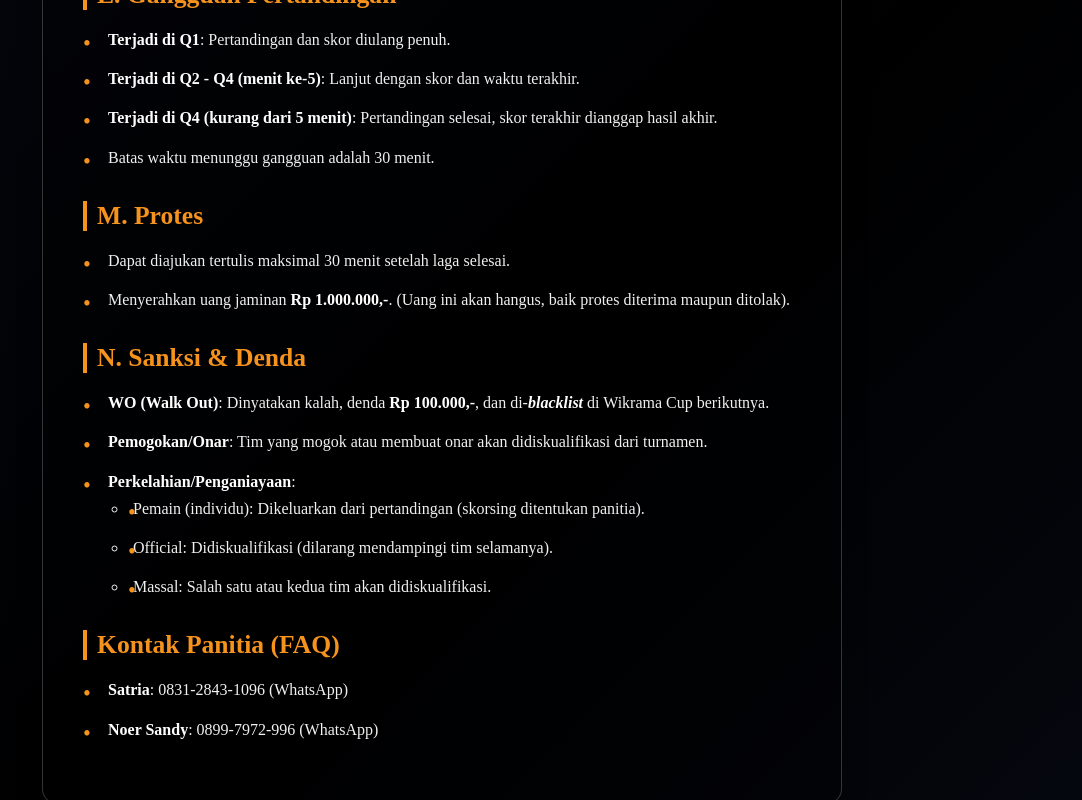
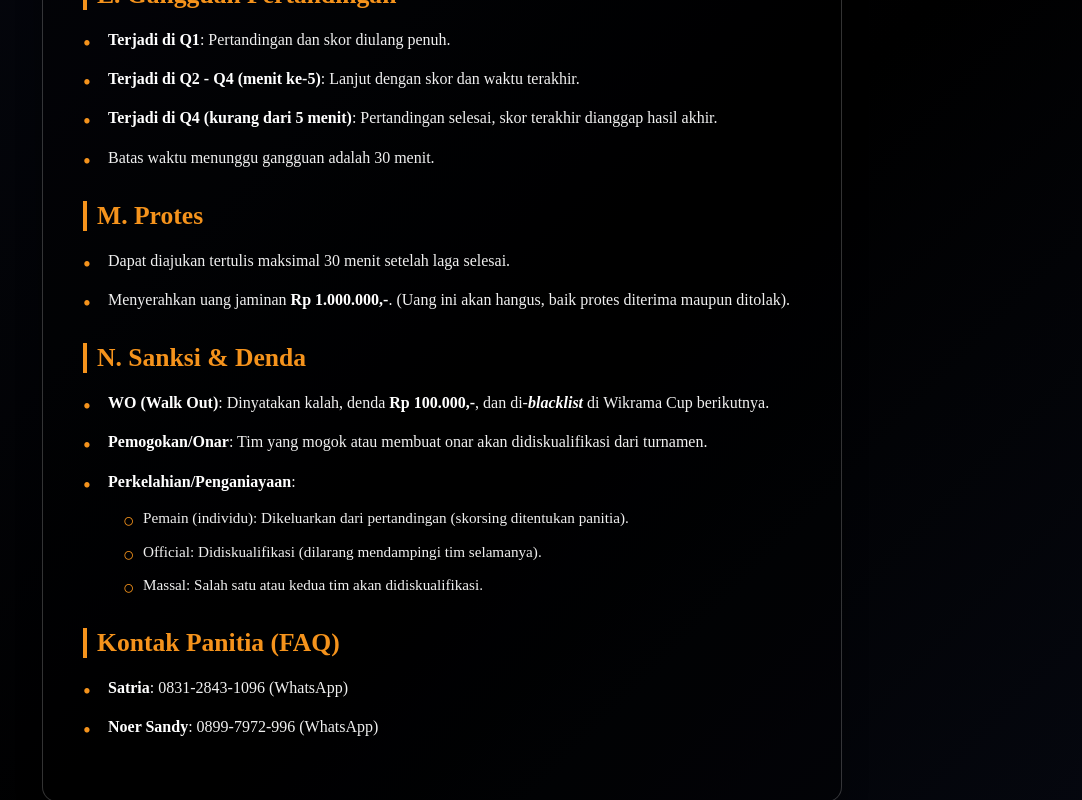
Before and after one commit to sattriaa1109/wik-cup, a React (Vite) app: page /kompetisi/basket in a window 1280 px wide. Shown: the part 2972-3772 px from the top of the page, without its empty margins (198-1280 px from the left). Built offline with nearby package versions, Linux system fonts and the light colour scheme.

Commit message:
Last i wish

```diff
--- a/src/pages/details/BasketDetail.jsx
+++ b/src/pages/details/BasketDetail.jsx
@@ -32,6 +32,8 @@ function BasketDetail() {
           </p>
 
           <div className="detail-rules">
+
+            {/* ... (Poin A sampai M tetap sama) ... */}
 
             <h3>A. Kategori Peserta</h3>
             <ul>
@@ -134,26 +136,30 @@ function BasketDetail() {
               <li>Menyerahkan uang jaminan <b>Rp 1.000.000,-</b>. (Uang ini akan hangus, baik protes diterima maupun ditolak).</li>
             </ul>
 
+            {/* ✅ BAGIAN INI DIPERBAIKI (JSX) */}
             <h3>N. Sanksi & Denda</h3>
             <ul>
               <li><b>WO (Walk Out)</b>: Dinyatakan kalah, denda <b>Rp 100.000,-</b>, dan di-<i>blacklist</i> di Wikrama Cup berikutnya.</li>
               <li><b>Pemogokan/Onar</b>: Tim yang mogok atau membuat onar akan didiskualifikasi dari turnamen.</li>
-              <li><b>Perkelahian/Penganiayaan</b>:
-                <li style={{ listStyleType: 'circle', marginLeft: '20px', paddingLeft: '5px' }}>
+              <li>
+                <b>Perkelahian/Penganiayaan</b>:
+                {/* Ini adalah <ul> di dalam <li> */}
+                <ul className="sub-list">
+                  <li>
                     Pemain (individu): Dikeluarkan dari pertandingan (skorsing ditentukan panitia).
                   </li>
-                <li style={{ listStyleType: 'circle', marginLeft: '20px', paddingLeft: '5px' }}>
+                  <li>
                     Official: Didiskualifikasi (dilarang mendampingi tim selamanya).
                   </li>
-                <li style={{ listStyleType: 'circle', marginLeft: '20px', paddingLeft: '5px' }}>
+                  <li>
                     Massal: Salah satu atau kedua tim akan didiskualifikasi.
                   </li>
+                </ul>
               </li>
             </ul>
 
             <h3>Kontak Panitia (FAQ)</h3>
             <ul>
-              {/* ✅ DIUBAH: Nomor Dwina diganti Satria */}
               <li><b>Satria</b>: 0831-2843-1096 (WhatsApp)</li>
               <li><b>Noer Sandy</b>: 0899-7972-996 (WhatsApp)</li>
             </ul>
@@ -193,7 +199,6 @@ function BasketDetail() {
             opacity: 0.1;
             z-index: 0;
             pointer-events: none;
-            border-radius: 50%;
         }
 
         .detail-content-wrapper {
@@ -283,7 +288,8 @@ function BasketDetail() {
           margin-bottom: 20px;
         }
 
-        .detail-rules ul li {
+        /* ✅ CSS DIUBAH: Menggunakan > agar tidak mempengaruhi sub-list */
+        .detail-rules > ul > li {
           position: relative;
           padding-left: 25px;
           margin-bottom: 12px;
@@ -292,7 +298,8 @@ function BasketDetail() {
           color: #F0F0F0;
         }
 
-        .detail-rules ul li::before {
+        /* ✅ CSS DIUBAH: Menggunakan > agar tidak mempengaruhi sub-list */
+        .detail-rules > ul > li::before {
           content: '•';
           color: #f5931c;
           font-size: 1.4rem;
@@ -306,6 +313,32 @@ function BasketDetail() {
           color: #ffffff;
           font-weight: 600;
         }
+
+        /* ✅ CSS BARU: Untuk sub-list yang rapi */
+        .detail-rules .sub-list {
+          list-style: none;
+          padding-left: 15px; /* Kasih indentasi */
+          margin-top: 10px;
+          margin-bottom: 0;
+        }
+
+        .detail-rules .sub-list li {
+          position: relative;
+          padding-left: 20px; /* Padding untuk bullet '○' */
+          margin-bottom: 8px;
+          font-size: 0.95rem; /* Sedikit lebih kecil */
+        }
+
+        .detail-rules .sub-list li::before {
+          content: '○'; /* Bullet lingkaran kosong */
+          color: #f5931c; /* Warna oranye */
+          font-size: 1.2rem;
+          position: absolute;
+          left: 0;
+          top: 0px;
+        }
+        /* --- Akhir CSS Baru --- */
+
 
         @media (max-width: 768px) {
           .detail-section {
@@ -327,7 +360,8 @@ function BasketDetail() {
           .detail-rules h3 {
             font-size: 1.4rem;
           }
-          .detail-rules ul li {
+          /* ✅ CSS DIUBAH: Selektor utama */
+          .detail-rules > ul > li {
             font-size: 0.95rem;
           }
           .detail-watermark-icon {
```
Lines whose indentation alone changed are shown as unchanged.
